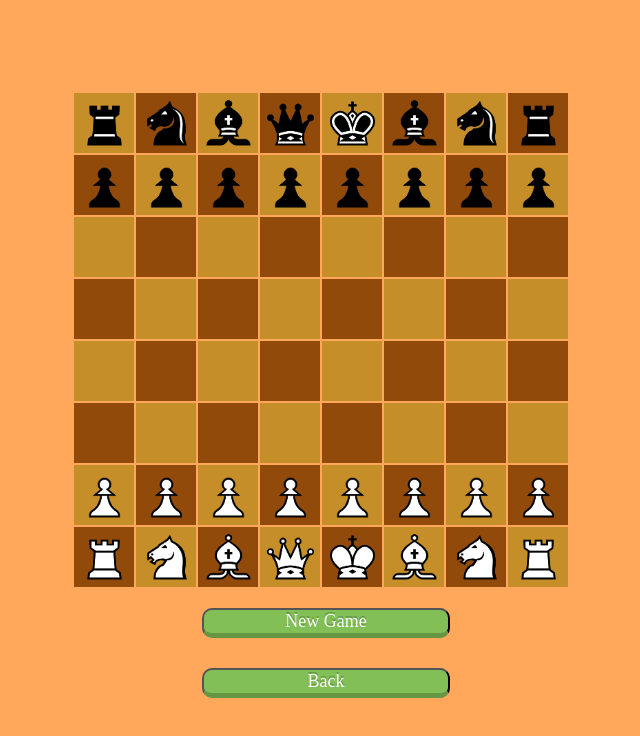
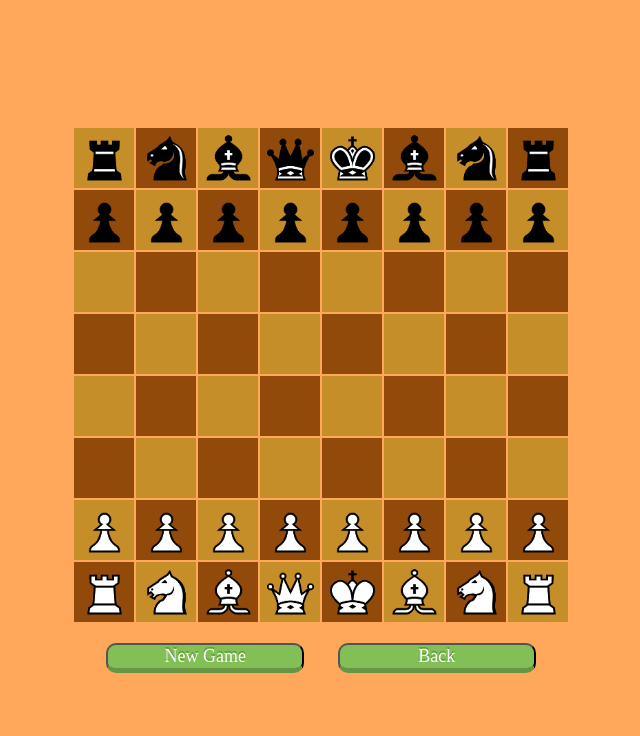
Before and after one commit to danidanida/chess, a React (Create React App) app: page / in a window 1280 px wide. Shown: the top 736 px of the page, without its empty margins (319-959 px from the left). Built offline with nearby package versions, Linux system fonts and the light colour scheme; a web font is replaced by a local one.

Commit message:
add readme, fix buttons layout

```diff
--- a/src/components/Board/Board.css
+++ b/src/components/Board/Board.css
@@ -19,22 +19,27 @@ tr {
     justify-content: center;
 }
 
-.chess_reset_game_btn {
-    width: 50%;
-    position: relative;
-    margin: 20px 10px 10px 20px;
-    float: left;
+.chess_buttons_area {
+    display:flex;
+    flex-direction: row;
+    justify-content: space-evenly;
+    width:100%;
+    padding-top:20px;
+}
+
+.chess_btn {
     border-radius: 10px;
     font-family: "Pacifico", cursive;
     font-size: 18px;
     color: #fff;
+    width: 40%;
     text-decoration: none;
     background-color: #82bf56;
     border-bottom: 5px solid #669644;
     text-shadow: 0px -2px #669644;
 }
 
-.chess_reset_game_btn:active {
+.chess_btn:active {
     transform: translate(0px, 5px);
     -webkit-transform: translate(0px, 5px);
     border-bottom: 1px solid;
--- a/src/components/Board/Board.tsx
+++ b/src/components/Board/Board.tsx
@@ -98,12 +98,14 @@ const Board = () => {
                 <thead></thead>
                 <tbody>{drawChessBoard()}</tbody>
             </table>
-            <button className="chess_reset_game_btn" onClick={handleStartNewGameClick}>
+            <div className="chess_buttons_area">
+            <button className="chess_btn" onClick={handleStartNewGameClick}>
                 New Game
             </button>
-            <button className="chess_reset_game_btn" onClick={handleBack}>
+            <button className="chess_btn" onClick={handleBack}>
                 Back
             </button>
+            </div>
         </div>
     )
 }
```
Also changed, not shown: 1 other file (tests, documents, lock files or other folders).
